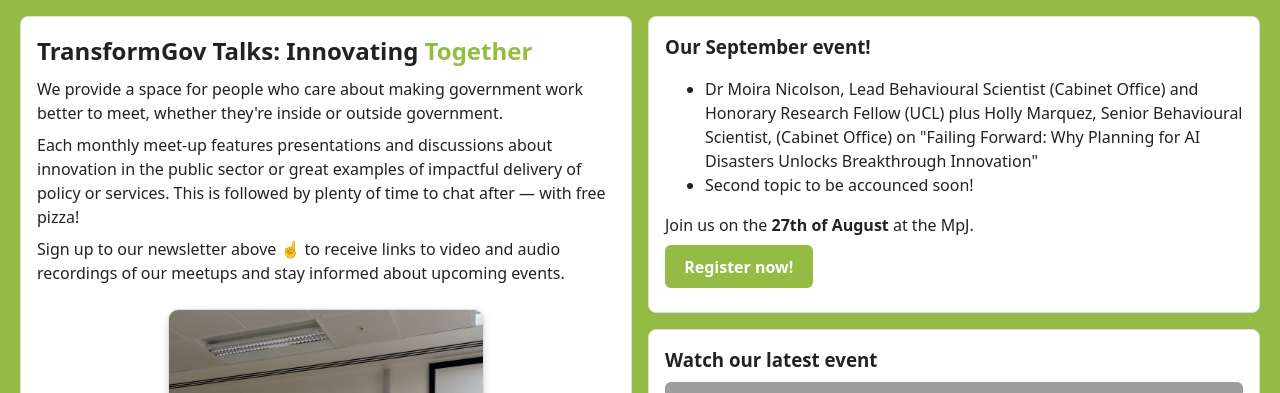
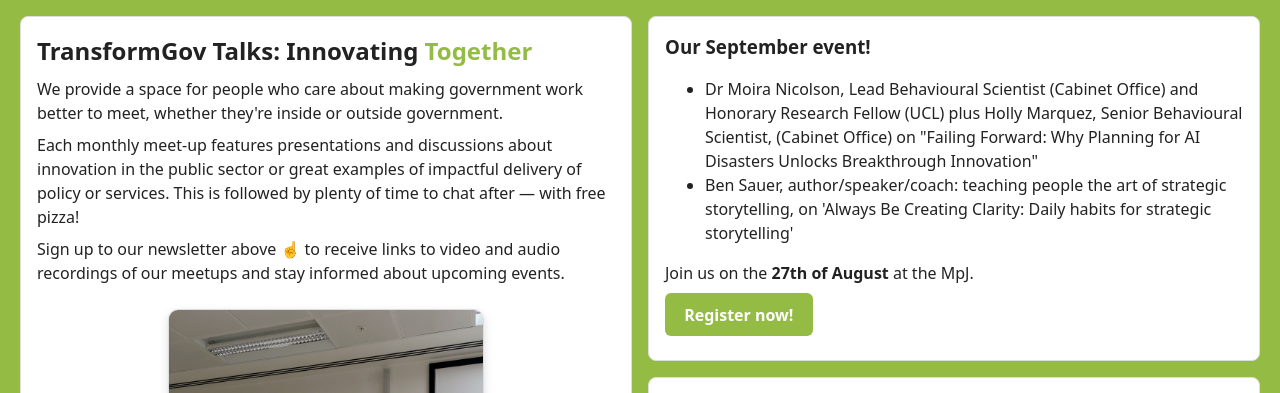
Before and after one commit to cholten99/transformgov-talks, a PHP site: page / in a window 1280 px wide. Shown: the part 104-497 px from the top of the page. Run offline with PHP 8.4, Linux system fonts and the light colour scheme; grey boxes are pictures that could not be loaded.

Commit message:
Added second September speaker

```diff
--- a/index.php
+++ b/index.php
@@ -58,7 +58,7 @@
     <p>
       <ul>
         <li>Dr Moira Nicolson, Lead Behavioural Scientist (Cabinet Office) and Honorary Research Fellow (UCL) plus Holly Marquez, Senior Behavioural Scientist, (Cabinet Office) on "Failing Forward: Why Planning for AI Disasters Unlocks Breakthrough Innovation"</li>
-        <li>Second topic to be accounced soon!</li>
+        <li>Ben Sauer, author/speaker/coach: teaching people the art of strategic storytelling, on 'Always Be Creating Clarity: Daily habits for strategic storytelling'</li>
       </ul>
     </p>
     <p>
```
